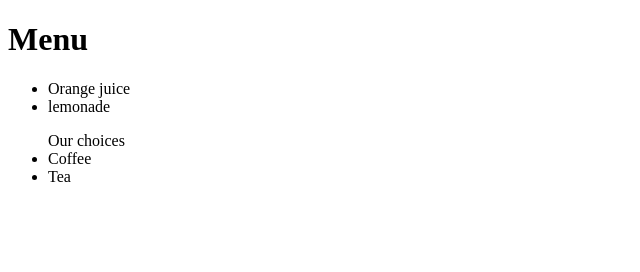
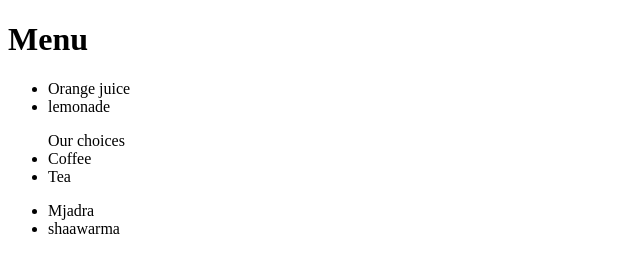
Before and after one commit to nabighacodebrave/rest_menu, a plain HTML site: page index.html in a window 1280 px wide. Shown: the whole page, without its empty margins (0-640 px from the left). Drawn offline with Linux system fonts and the light colour scheme.

Commit message:
main dishes

```diff
--- a/index.html
+++ b/index.html
@@ -19,6 +19,13 @@
             <li>Tea</li>
             </ul>
         </section>
+        <section>
+            <title>Main dishes:</title>
+            <ul>
+                <li>Mjadra</li>
+                <li>shaawarma</li>
+            </ul>
+        </section>
         <footer>
 
         </footer>
```
